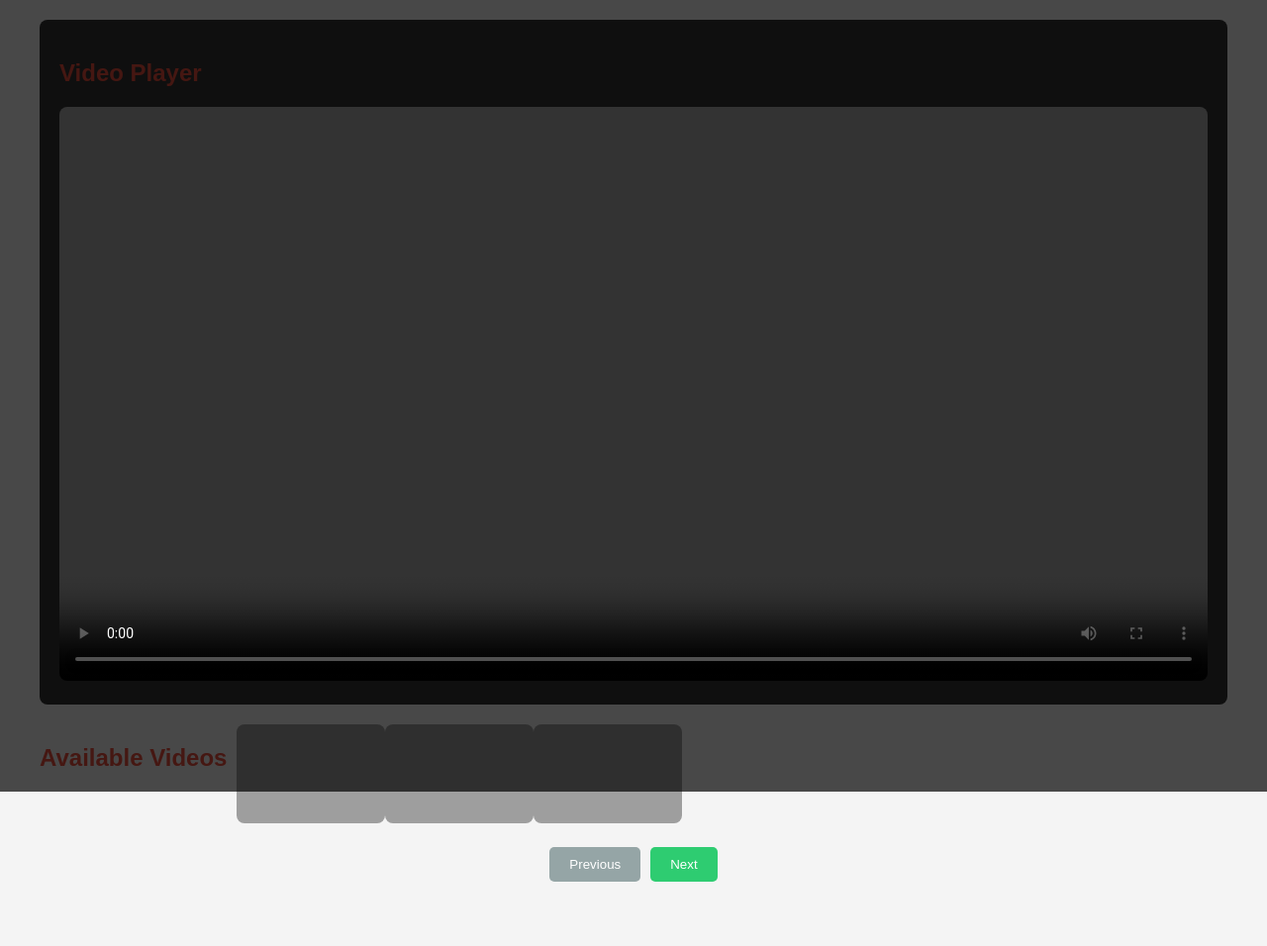
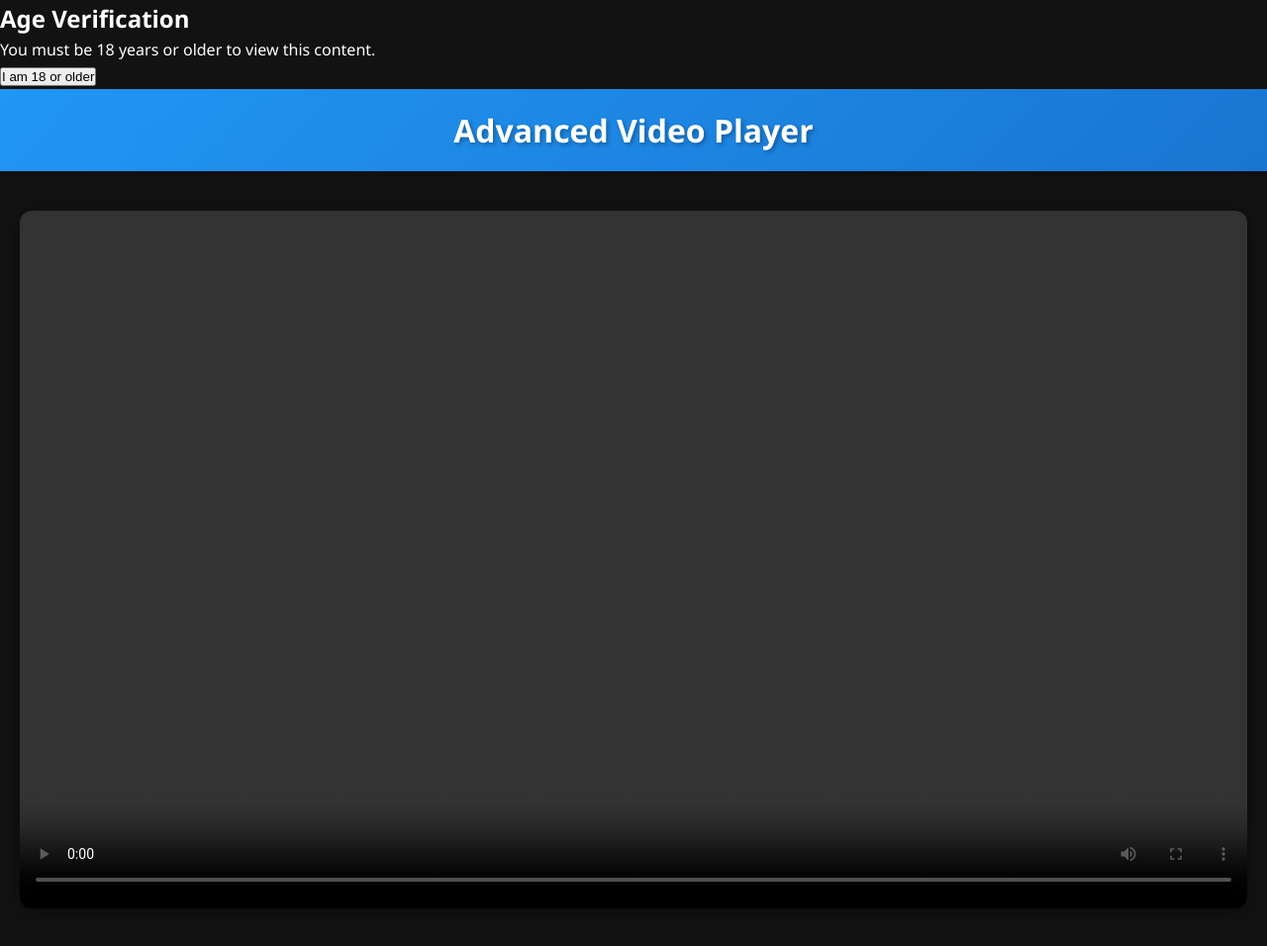
Before and after one commit to likhonisaac/XStream, a plain HTML site: page index.html in a window 1280 px wide. Shown: the whole page at 99% size. Before the commit the page ends 911 px from the top, so only its background shows below. Drawn offline with nearby package versions, Linux system fonts and the light colour scheme; grey boxes are pictures that could not be loaded.

Commit message:
Update index.html

```diff
--- a/index.html
+++ b/index.html
@@ -1,233 +1,244 @@
 <!DOCTYPE html>
 <html lang="en">
-
 <head>
     <meta charset="UTF-8">
     <meta name="viewport" content="width=device-width, initial-scale=1.0">
-    <meta name="description" content="XStream - Watch the latest videos with HLS streaming on GitHub Pages">
-    <meta name="keywords" content="XStream, videos, HLS, streaming, media player">
-    <meta name="author" content="XStream Team">
-    <title>XStream - Video Streaming</title>
+    <meta name="description" content="Advanced Video Streaming Platform with HLS support">
+    <title>Advanced Video Player</title>
+    <link rel="stylesheet" href="https://cdnjs.cloudflare.com/ajax/libs/font-awesome/6.0.0/css/all.min.css">
     <style>
-        body {
-            font-family: Arial, sans-serif;
+        :root {
+            --primary-color: #2196f3;
+            --secondary-color: #1976d2;
+            --background-dark: #121212;
+            --text-light: #ffffff;
+            --text-dark: #333333;
+        }
+
+        * {
             margin: 0;
             padding: 0;
-            background-color: #f4f4f4;
-            color: #333;
-            overflow-x: hidden;
+            box-sizing: border-box;
+        }
+
+        body {
+            font-family: 'Segoe UI', system-ui, sans-serif;
+            background: var(--background-dark);
+            color: var(--text-light);
+            line-height: 1.6;
         }
 
         .container {
-            max-width: 1200px;
+            max-width: 1400px;
             margin: 0 auto;
             padding: 20px;
         }
 
-        .popup {
-            position: fixed;
+        /* Header Styles */
+        .header {
+            background: linear-gradient(135deg, var(--primary-color), var(--secondary-color));
+            padding: 1rem;
+            box-shadow: 0 2px 10px rgba(0,0,0,0.3);
+            position: sticky;
             top: 0;
-            left: 0;
-            width: 100%;
-            height: 100%;
-            background-color: rgba(0, 0, 0, 0.7);
-            display: none;
-            justify-content: center;
-            align-items: center;
+            z-index: 100;
         }
 
-        .popup-content {
-            background-color: #333;
-            padding: 30px;
-            border-radius: 8px;
+        .header h1 {
+            font-size: 2rem;
             text-align: center;
+            text-shadow: 2px 2px 4px rgba(0,0,0,0.3);
         }
 
-        .popup button {
-            background-color: #e74c3c;
-            color: white;
-            border: none;
-            padding: 10px 20px;
-            font-size: 16px;
-            cursor: pointer;
-            border-radius: 5px;
-        }
-
-        .popup button:hover {
-            background-color: #c0392b;
-        }
-
-        .video-container {
-            display: flex;
-            flex-direction: column;
-            gap: 20px;
+        /* Video Player Styles */
+        .video-player-container {
+            position: relative;
+            background: #000;
+            border-radius: 12px;
+            overflow: hidden;
+            margin: 20px 0;
+            box-shadow: 0 4px 20px rgba(0,0,0,0.4);
         }
 
         .video-player {
-            background-color: #333;
-            padding: 20px;
-            border-radius: 8px;
+            width: 100%;
+            aspect-ratio: 16/9;
         }
 
-        video {
-            width: 100%;
-            border-radius: 8px;
+        .custom-controls {
+            position: absolute;
+            bottom: 0;
+            left: 0;
+            right: 0;
+            background: linear-gradient(transparent, rgba(0,0,0,0.8));
+            padding: 20px;
+            opacity: 0;
+            transition: opacity 0.3s;
         }
 
-        .video-thumbnails {
-            display: flex;
-            flex-wrap: wrap;
-            gap: 10px;
+        .video-player-container:hover .custom-controls {
+            opacity: 1;
         }
 
-        .thumbnail {
-            width: 150px;
-            height: 100px;
-            object-fit: cover;
-            border-radius: 8px;
-            cursor: pointer;
-            transition: transform 0.3s;
+        /* Thumbnail Grid */
+        .thumbnail-grid {
+            display: grid;
+            grid-template-columns: repeat(auto-fill, minmax(200px, 1fr));
+            gap: 20px;
+            padding: 20px 0;
         }
 
-        .thumbnail:hover {
-            transform: scale(1.1);
-        }
-
-        .thumbnail:active {
-            transform: scale(0.9);
-        }
-
-        .pagination {
-            display: flex;
-            justify-content: center;
-            gap: 10px;
-            margin-top: 20px;
-        }
-
-        .pagination button {
-            background-color: #2ecc71;
-            color: white;
-            padding: 10px 20px;
-            border: none;
-            border-radius: 5px;
+        .thumbnail-item {
+            position: relative;
+            border-radius: 8px;
+            overflow: hidden;
+            transition: transform 0.3s;
             cursor: pointer;
         }
 
-        .pagination button:hover {
-            background-color: #27ae60;
+        .thumbnail-item:hover {
+            transform: translateY(-5px);
         }
 
-        .pagination button:disabled {
-            background-color: #95a5a6;
-            cursor: not-allowed;
+        .thumbnail-item img {
+            width: 100%;
+            aspect-ratio: 16/9;
+            object-fit: cover;
         }
 
-        h2 {
-            color: #e74c3c;
+        .thumbnail-overlay {
+            position: absolute;
+            bottom: 0;
+            left: 0;
+            right: 0;
+            background: linear-gradient(transparent, rgba(0,0,0,0.8));
+            padding: 10px;
+            color: white;
+        }
+
+        /* Loading Spinner */
+        .loading-spinner {
+            position: fixed;
+            top: 50%;
+            left: 50%;
+            transform: translate(-50%, -50%);
+            width: 50px;
+            height: 50px;
+            border: 5px solid #f3f3f3;
+            border-top: 5px solid var(--primary-color);
+            border-radius: 50%;
+            animation: spin 1s linear infinite;
+            display: none;
+        }
+
+        @keyframes spin {
+            0% { transform: translate(-50%, -50%) rotate(0deg); }
+            100% { transform: translate(-50%, -50%) rotate(360deg); }
         }
     </style>
 </head>
-
 <body>
-    <div class="container">
-        <!-- Age Verification Popup -->
-        <div id="age-warning" class="popup">
-            <div class="popup-content">
+    <!-- Age Verification Modal -->
+    <div id="ageModal" class="modal">
+        <div class="modal-content">
             <h2>Age Verification</h2>
             <p>You must be 18 years or older to view this content.</p>
-                <button onclick="acceptAge()">I am 18 or older</button>
+            <button class="modal-button" onclick="verifyAge()">I am 18 or older</button>
         </div>
     </div>
 
-        <!-- Video Player Section -->
-        <div class="video-container">
-            <div class="video-player">
-                <h2>Video Player</h2>
-                <video id="video" width="100%" controls></video>
+    <!-- Loading Spinner -->
+    <div id="loadingSpinner" class="loading-spinner"></div>
+
+    <!-- Header -->
+    <header class="header">
+        <h1>Advanced Video Player</h1>
+    </header>
+
+    <div class="container">
+        <!-- Main Video Player -->
+        <div class="video-player-container">
+            <video id="mainPlayer" class="video-player" controls></video>
+            <div class="custom-controls">
+                <div class="progress-bar" id="progressBar">
+                    <div class="progress" id="progress"></div>
                 </div>
-
-            <div class="video-thumbnails">
-                <h2>Available Videos</h2>
-                <div id="thumbnails"></div>
+                <div class="control-buttons">
+                    <button class="control-button" id="playPauseBtn"><i class="fas fa-play"></i></button>
+                    <div class="volume-control">
+                        <button class="control-button" id="muteBtn"><i class="fas fa-volume-up"></i></button>
+                        <input type="range" class="volume-slider" id="volumeSlider" min="0" max="100" value="100">
+                    </div>
+                    <button class="control-button" id="fullscreenBtn"><i class="fas fa-expand"></i></button>
+                    <span id="currentTime">0:00 / 0:00</span>
+                </div>
             </div>
         </div>
 
-        <!-- Pagination Section -->
-        <div class="pagination">
-            <button id="prev" onclick="changePage(-1)">Previous</button>
-            <button id="next" onclick="changePage(1)">Next</button>
-        </div>
+        <!-- Thumbnail Grid -->
+        <div class="thumbnail-grid" id="thumbnailGrid"></div>
     </div>
 
-    <script src="https://cdn.jsdelivr.net/npm/hls.js@latest"></script>
+    <script src="https://cdnjs.cloudflare.com/ajax/libs/hls.js/1.4.10/hls.min.js"></script>
     <script>
-        let videoData = {}; // Store JSON data here or fetch it via API
-        let currentPage = 1;
-        const videosPerPage = 5;
-        const maxPages = Math.ceil(Object.keys(videoData).length / videosPerPage);
-        const thumbnailsContainer = document.getElementById('thumbnails');
-        const videoElement = document.getElementById('video');
+        // Fetch video data from the JSON URL
+        fetch('https://raw.githubusercontent.com/likhonisaac/XStream/refs/heads/main/video_data.json')
+            .then(response => response.json())
+            .then(data => {
+                // Initialize videoData with fetched data
+                const videoData = data;
 
-        // Function to load videos based on the current page
-        function loadVideos() {
-            const startIndex = (currentPage - 1) * videosPerPage;
-            const endIndex = startIndex + videosPerPage;
-            const currentVideos = Object.keys(videoData).slice(startIndex, endIndex);
-
-            // Clear previous thumbnails
-            thumbnailsContainer.innerHTML = '';
-
-            currentVideos.forEach((videoId) => {
-                const video = videoData[videoId];
-                const videoThumbnail = document.createElement('img');
-                videoThumbnail.src = video.thumbnails[0]; // Use the first thumbnail as default
-                videoThumbnail.alt = video.name;
-                videoThumbnail.className = 'thumbnail';
-                videoThumbnail.onclick = () => playVideo(videoId);
-                thumbnailsContainer.appendChild(videoThumbnail);
+                // Initialize thumbnail grid with videoData content
+                function initThumbnails() {
+                    Object.entries(videoData).forEach(([id, video]) => {
+                        const thumbnail = document.createElement('div');
+                        thumbnail.className = 'thumbnail-item';
+                        thumbnail.innerHTML = `
+                            <img src="${video.thumbnails[0]}" alt="${video.name}">
+                            <div class="thumbnail-overlay">
+                                <h3>${video.name}</h3>
+                            </div>
+                        `;
+                        thumbnail.onclick = () => loadVideo(id);
+                        thumbnailGrid.appendChild(thumbnail);
                     });
-
-            // Toggle pagination buttons visibility
-            document.getElementById('prev').disabled = currentPage === 1;
-            document.getElementById('next').disabled = currentPage === maxPages;
                 }
 
-        // Function to change the page (next or previous)
-        function changePage(direction) {
-            currentPage += direction;
-            loadVideos();
+                // Load video by id
+                function loadVideo(videoId) {
+                    const video = videoData[videoId];
+                    loadingSpinner.style.display = 'block';
+
+                    if (Hls.isSupported()) {
+                        const hls = new Hls();
+                        hls.loadSource(video.video_url);
+                        hls.attachMedia(player);
+                        hls.on(Hls.Events.MANIFEST_PARSED, () => {
+                            loadingSpinner.style.display = 'none';
+                            player.play();
+                        });
+                    } else if (player.canPlayType('application/vnd.apple.mpegurl')) {
+                        player.src = video.video_url;
+                        player.addEventListener('loadedmetadata', () => {
+                            loadingSpinner.style.display = 'none';
+                            player.play();
+                        });
+                    }
                 }
 
-        // Function to play a selected video
-        function playVideo(videoId) {
-            const video = videoData[videoId];
-            const hls = new Hls();
-            if (Hls.isSupported()) {
-                hls.loadSource(video.video_url);
-                hls.attachMedia(videoElement);
-            } else {
-                videoElement.src = video.video_url;
-            }
-            videoElement.play();
+                // Age verification
+                function verifyAge() {
+                    document.getElementById('ageModal').style.display = 'none';
+                    initThumbnails();
+
+                    // Load the first video by default
+                    loadVideo(Object.keys(videoData)[0]);
                 }
 
-        // Function to handle age verification
-        function acceptAge() {
-            document.getElementById('age-warning').style.display = 'none';
-            loadVideos();
-        }
-
-        // Fetch video data (simulate fetching from the JSON file)
-        fetch('video_data.json')
-            .then(response => response.json())
-            .then(data => {
-                videoData = data;
-                loadVideos();
-            });
-
-        // Display the age verification popup on page load
-        window.onload = () => document.getElementById('age-warning').style.display = 'flex';
+                // Event to handle age verification
+                document.querySelector(".modal-button").onclick = verifyAge;
+            })
+            .catch(error => console.error("Error fetching video data:", error));
     </script>
 </body>
-
 </html>
```
Lines whose indentation alone changed are shown as unchanged.
